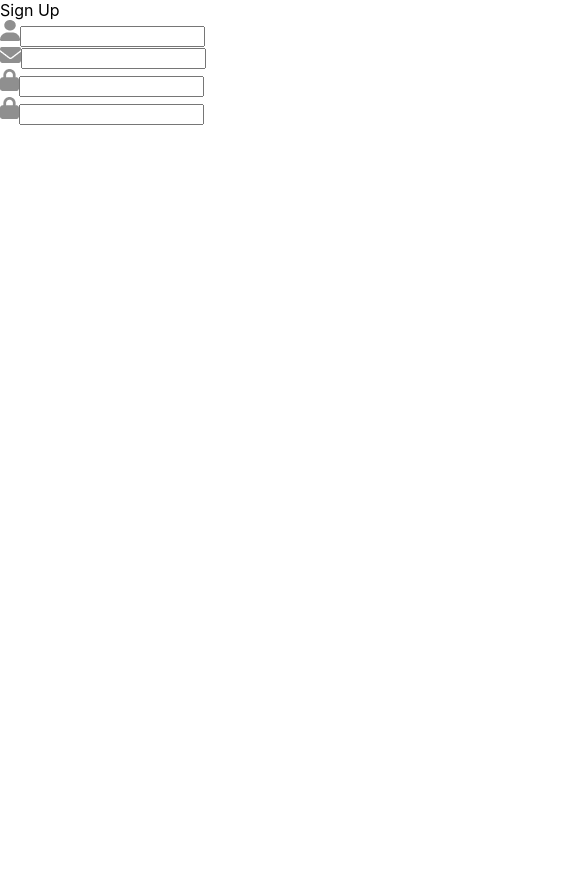
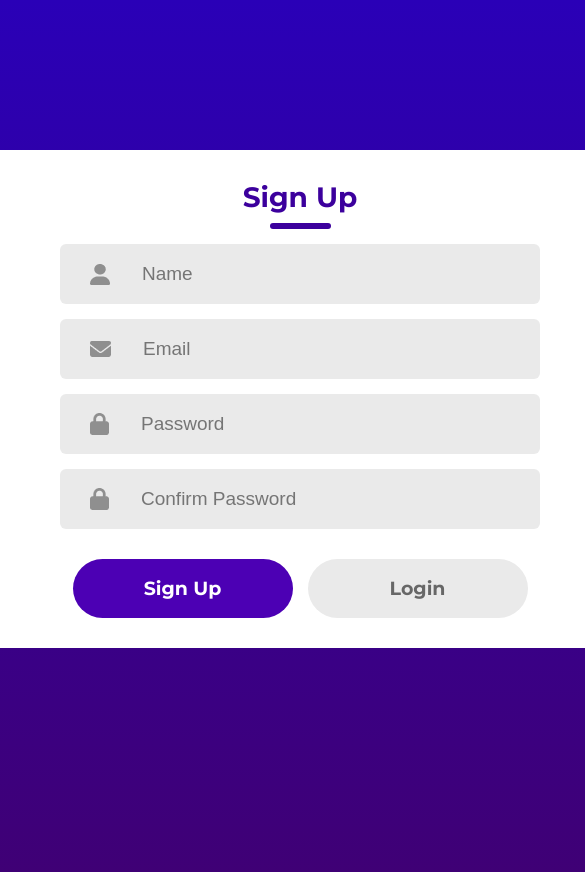
Before and after one commit to Caleb199521e/react-possible-decor-inventory, a React (Create React App) app: page / in a window 390 px wide. Shown: the top 872 px of the page, 585 px wide, since content can reach past the window. Before the commit the page ends 844 px from the top, so only its background shows below. Built offline with nearby package versions, Linux system fonts and the light colour scheme.

Commit message:
style: enhance LoginSignup component with CSS styling and responsive design feat: implement dynamic input fields for Login and Sign Up actions refactor: update font family to Montserrat and apply background gradient

```diff
--- a/src/Components/LoginSignup/LoginSignup.css
+++ b/src/Components/LoginSignup/LoginSignup.css
@@ -0,0 +1,102 @@
+.container{
+    display: flex;
+    flex-direction: column;
+    margin: auto;
+    margin-top: 150px;
+    width: 600px;
+    height: auto;
+    background: #fff;
+
+}
+
+.header{
+    display: flex;
+    flex-direction: column;
+    align-items: center;
+    gap: 9px;
+    width: 100%;
+    margin-top: 30px;
+
+}
+
+.text{
+    color: #3c009d;
+    font-size: 28px;
+    font-weight: bold;
+}
+
+.underline{
+    width:61px;
+    height: 6px;
+    background:#3c009d;
+    border-radius: 9px;
+}
+
+.inputs{
+    margin-top: 15px;
+    display: flex;
+    flex-direction: column;
+    gap:15px;
+}
+
+.input{
+    display: flex;
+    align-items: center;
+    margin: auto;
+    width: 480px;
+    height: 60px;
+    background: #eaeaea;
+    border-radius: 6px;
+}
+
+.input img{
+    margin: 0 30px;
+
+}
+
+.input input{
+    height: 50px;
+    width: 400px;
+    background: transparent;
+    border: none;
+    outline: none;
+    color: #797979;
+    font-size: 19px;
+
+}
+
+.forgot-password{
+    padding-left: 62px;
+    margin-top: 27px;
+    color: #797979;
+    font-size:18px ;
+}
+
+.forgot-password span{
+    color: #4c00b4;
+    cursor: pointer;
+}
+
+.submit-container{
+    display: flex;
+    gap: 15px;
+    margin: 30px auto;
+}
+
+.submit{
+    display: flex;
+    justify-content: center;
+    align-items: center;
+    width: 220px;
+    height: 59px;
+    color: #fff;
+    background: #4c00b4;
+    border-radius: 50px;
+    font-size: 19px;
+    font-weight: 700;
+    cursor: pointer;
+}
+.gray{
+    background: #eaeaea;
+    color: #676767;
+}
--- a/src/Components/LoginSignup/LoginSignup.jsx
+++ b/src/Components/LoginSignup/LoginSignup.jsx
@@ -1,35 +1,44 @@
-import React from 'react'
+import React, { useState } from 'react'
 import './LoginSignup.css'
 import user_icon from '../Assets/person.png'
 import password_icon from '../Assets/password.png'
 import email_icon from '../Assets/email.png'
 
 export const LoginSignup = () => {
+    const [action,setAction] = useState("Sign Up");
   return (
-    <div classname='container'>
+    <div className='container'>
       <div className="header">
-        <div className="text"> Sign Up</div>
+        <div className="text"> {action}</div>
         <div className="underline"></div>
       </div>
       <div className="inputs">
-        <div className="input">
+        {action==="Login"?<div></div>:<div className="input">
           <img src={user_icon} alt="" />
-          <input type="name" />
-        </div>
+          <input type="text" placeholder="Name" />
+        </div>}
+
         <div className="input">
           <img src={email_icon} alt="" />
-          <input type="email" />
+          <input type="email" placeholder="Email"/>
         </div>
         <div className="input">
           <img src= {password_icon} alt="" />
-          <input type="password" />
+          <input type="password" placeholder="Password" />
         </div>
-        <div className="input">
+        {action==="Login"?<div></div>:<div className="input">
           <img src={password_icon} alt="" />
-          <input type="Confirm Password" />
-        </div>
+          <input type="password" placeholder="Confirm Password" />
+        </div>}
+
       </div>
+      {action==="Sign Up"?<div></div>:<div className="forgot-password">Forgot Password?<span>Click Here!</span></div>}
 
+      <div className="submit-container">
+        <div className={action==="Login"?"submit gray":"submit"} onClick={()=>{setAction("Sign Up")}}>Sign Up</div>
+        <div className={action==="Sign Up"?"submit gray":"submit"}onClick={()=>{setAction("Login")}}>Login</div>
+      </div>
+    <div/>
     </div>
   )
 }
--- a/src/index.css
+++ b/src/index.css
@@ -1,13 +1,15 @@
+/* Import Montserrat font */
+@import url('https://fonts.googleapis.com/css2?family=Montserrat:wght@400;700&display=swap');
+
 body {
   margin: 0;
-  font-family: -apple-system, BlinkMacSystemFont, 'Segoe UI', 'Roboto', 'Oxygen',
-    'Ubuntu', 'Cantarell', 'Fira Sans', 'Droid Sans', 'Helvetica Neue',
-    sans-serif;
+  font-family: 'Montserrat', sans-serif; /* Use Montserrat as the only font */
   -webkit-font-smoothing: antialiased;
   -moz-osx-font-smoothing: grayscale;
+  height: 100vh;
+  background: linear-gradient(#2A00b7, #42006C);
 }
 
 code {
-  font-family: source-code-pro, Menlo, Monaco, Consolas, 'Courier New',
-    monospace;
+  font-family: 'Montserrat', monospace; /* Optional if you want Montserrat for code as well */
 }
```
